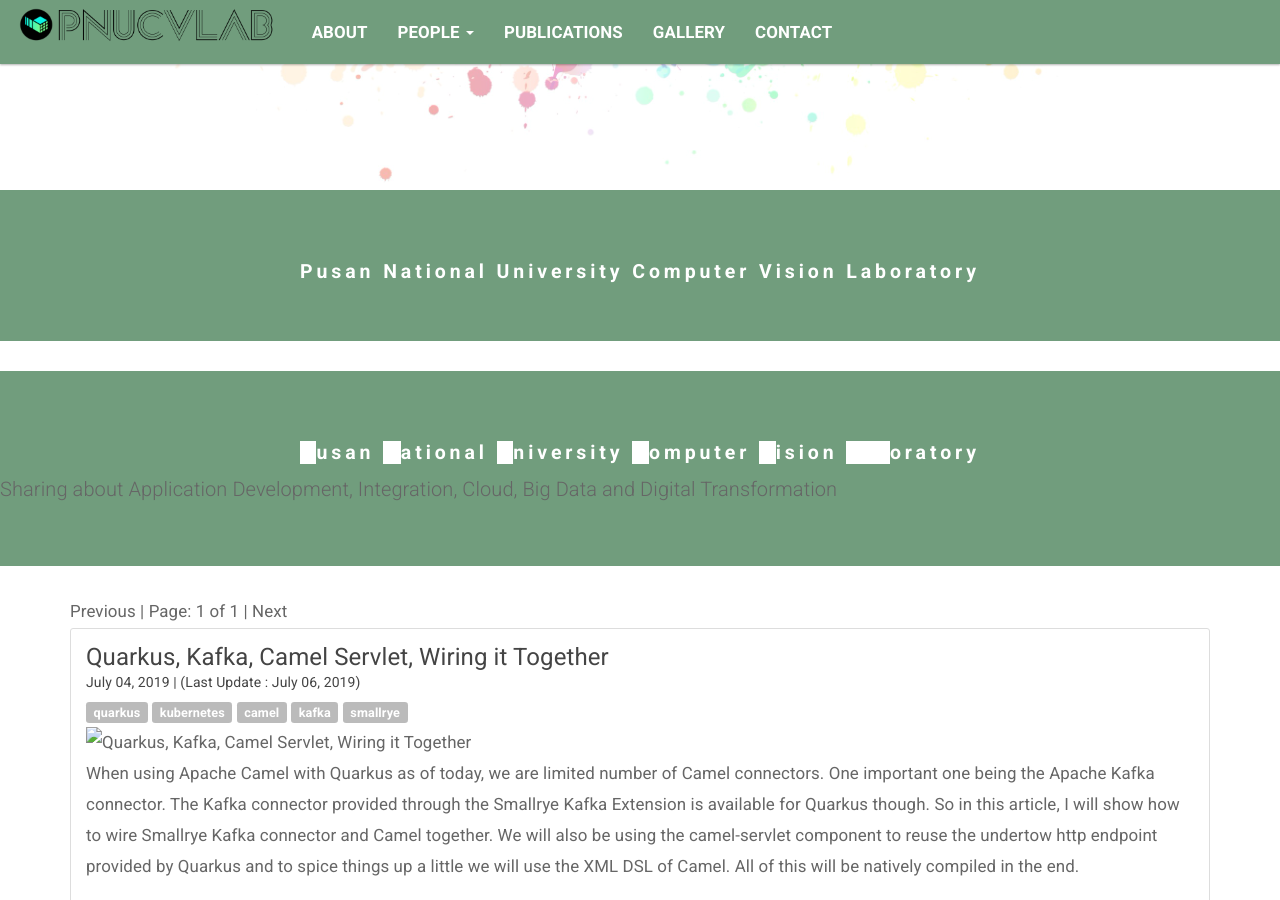
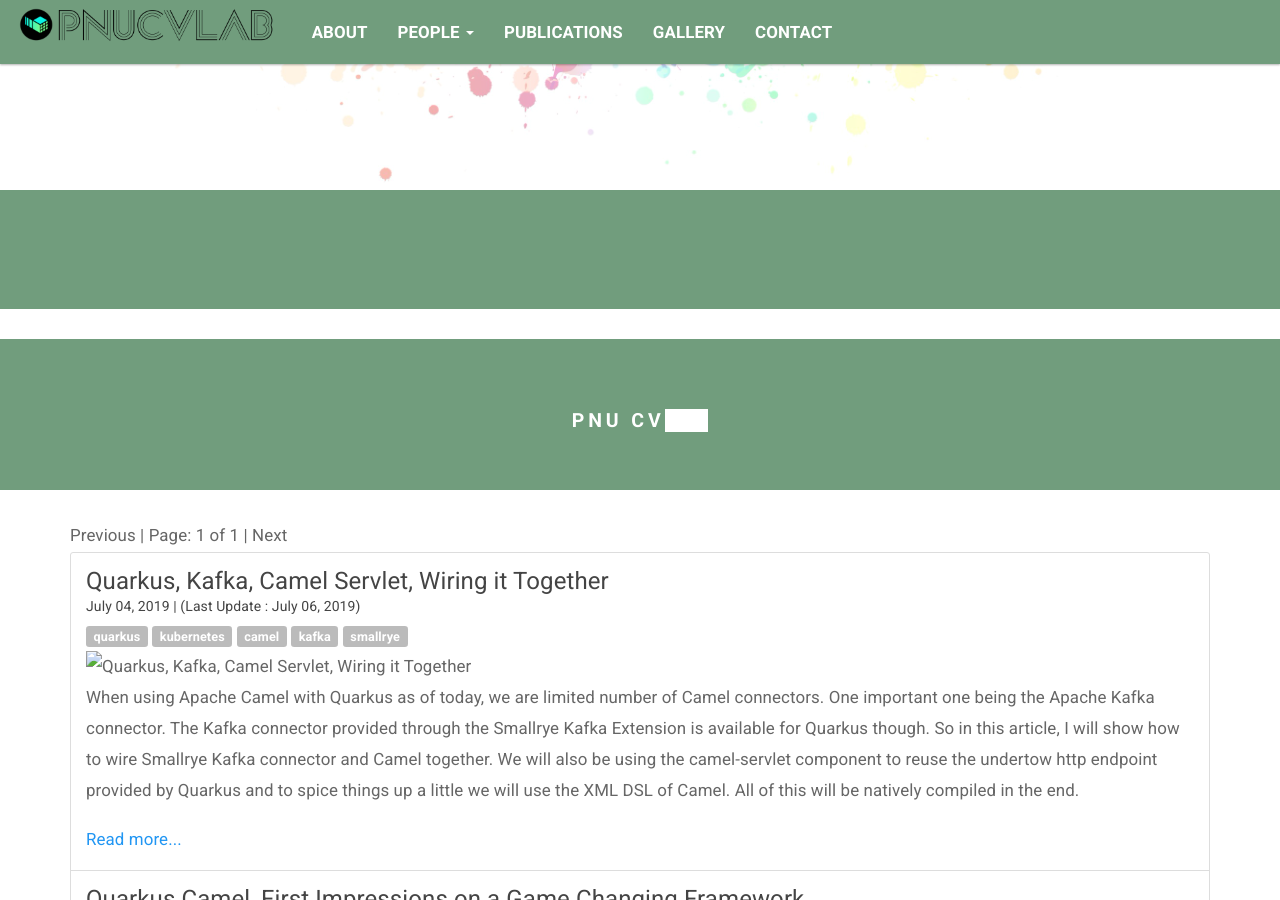
Before and after one commit to pnucvlab/pnucvlab.github.io, a Jekyll site: the page built from index.html, in a window 1280 px wide and 900 px high, scrolled down 410 px. Built offline with Jekyll 4.4.1, drawn with Linux system fonts in a browser that asks for light colours; the list of posts is cut into pages by our own code; some of the changed lines change nothing that is shown.

Commit message:
big change

```diff
--- a/_includes/head.html
+++ b/_includes/head.html
@@ -1,85 +1,12 @@
 <head>
   <meta charset="utf-8">
-  <meta name="viewport" content="width=device-width, initial-scale=1.0" >
+  <meta name="viewport" content="width=device-width, initial-scale=1.0" />
   <link rel="shortcut icon" type="image/png" href="/icon.png" />
 
-  <meta name="twitter:card" content="summary_large_image">
-  <meta name="twitter:site" content="@koint">
-  <meta name="twitter:creator" content="@koint">
-
   <!-- SEO stuff -->
-  <title>{{site.title}}</title>
-  <meta property="og:title" content="{{page.title}}" />
-  <meta name="twitter:title" content="{{page.title}}">
-
-
-  {% if page.description %}
-	  <meta name="description" content="{{page.description}}" />
-	  <meta property="og:description" content="{{page.description}}" />
-	  <meta name="twitter:description" content="{{page.description}}">
-
-  {% else %}
-	  <meta name="description" content="{{page.excerpt | strip_html | strip}}" />
-	  <meta property="og:description" content="{{page.excerpt | strip_html| strip}}" />
-	  <meta name="twitter:description" content="{{page.excerpt | strip_html| strip}}">
-  {% endif %}
-  <link rel="canonical" href="{{site.url}}{{page.url}}" />
-  <meta property="og:url" content="{{site.url}}{{page.url}}" />
-  <meta name="twitter:url" content="{{site.url}}{{page.url}}">
-
-  <meta property="og:site_name" content="{{site.name}}" />
-  <meta property="og:image" content="{{site.url}}/assets/images/{{page.id}}/top.jpg" />
-  <meta name="twitter:image" content="{{site.url}}/assets/images/{{page.id}}/top.jpg">
-
-  {% if page.id %} <!-- if it's an article -->
-  <meta property="og:type" content="article" />
-  <meta property="article:published_time" content="{{ page.published | date_to_xmlschema }}" />
-  <meta property="article:modified_time" content="{{ page.date | date_to_xmlschema }}" />
-
-  <meta content="{{site.author}}" property="article:author">
-
-  {% if page.categories %}
-	  {% for category in page.categories limit:1 %}
-	  <meta content="{{ category }}" property="article:section">
-	  {% endfor %}
-  {% endif %}
-
-  {% if page.tags %}
-	  {% for tag in page.tags %}
-	  <meta content="{{ tag }}" property="article:tag">
-	  {% endfor %}
-  {% endif %}
-
-    <script type="application/ld+json">
-{"@context": "http://schema.org",
-"@type": "BlogPosting",
-"headline": "{{page.title}}",
-"datePublished": "{{ page.published | date_to_xmlschema }}",
-  {% if page.description %}
-"description": "{{page.description}}",
-  {% else %}
-"description": "{{page.excerpt | strip_html}}",
-  {% endif %}
-"url": "{{site.url}}{{page.url}}"}</script>
-
-  {% else %} <!-- its not an article -->
-  	<meta property="og:type" content="website" />
-
-  	    <script type="application/ld+json">
-{"@context": "http://schema.org",
-"@type": "WebSite",
-"headline": "{{page.title}}",
-  {% if page.description %}
-"description": "{{page.description}}",
-  {% else %}
-"description": "{{page.excerpt | strip_html}}",
-  {% endif %}
-"url": "{{site.url}}{{page.url}}"}</script>
-  {% endif %}
-
-  <link rel="author" href="{{site.author}}"/>
-
-   <!-- End SEO stuff -->
+  <title>{{ page.title | default: site.title }}</title>
+  <link rel="canonical" href="{{ site.url }}{{ page.url }}" />
+  <!-- End SEO stuff -->
 
   <link rel="stylesheet" href="{{ '/assets/css/bootstrap.min.css' | relative_url }}" />
   <link rel="stylesheet" href="{{ '/assets/css/font-awesome/css/font-awesome.min.css' | relative_url }}" />
@@ -88,5 +15,4 @@
 
   <script src="/assets/js/jquery.min.js"></script>
   <script src="/assets/js/bootstrap.min.js"></script>
-
 </head>
--- a/_layouts/default.html
+++ b/_layouts/default.html
@@ -4,35 +4,33 @@
 <body>
   {% include header.html %}
 
-  {%- if page.url == "/" or page.url == "/index.html" and page.title -%}
-    {%- assign styled = page.title
-        | replace: "Lab",        "<span class='highlight'>Lab</span>"
-        | replace: "Pusan",      "<span class='highlight'>P</span>usan"
-        | replace: "National",   "<span class='highlight'>N</span>ational"
+  {% if page.url == "/" or page.url == "/index.html" %}
+    {% assign styled = site.title
+      | replace: "Lab", "<span class='highlight'>Lab</span>"
+      | replace: "Pusan", "<span class='highlight'>P</span>usan"
+      | replace: "National", "<span class='highlight'>N</span>ational"
       | replace: "University", "<span class='highlight'>U</span>niversity"
-        | replace: "Computer",   "<span class='highlight'>C</span>omputer"
-        | replace: "Vision",     "<span class='highlight'>V</span>ision"
-    -%}
+      | replace: "Computer", "<span class='highlight'>C</span>omputer"
+      | replace: "Vision", "<span class='highlight'>V</span>ision"
+    %}
 
     <div class="jumbotron">
       <h1 class="jumbotron-title">{{ styled | raw }}</h1>
-      {% if page.description %}
-        <p class="lead">{{ page.description }}</p>
+    </div>
   {% endif %}
-    </div>
-  {%- endif -%}
 
   <div class="container">
 
     {% if page.id %}
       <p>
         <strong>{{ page.published | date: '%B %d, %Y' }}</strong>
-      ( last updated : {{ page.date | date: '%B %d, %Y' }} )
+        (last updated: {{ page.date | date: '%B %d, %Y' }})
         <br>
         {% for tag in page.tags %}
           <a class="label label-default" href="/tags/#{{ tag | slugify }}">{{ tag }}</a>
         {% endfor %}
       </p>
+
       {% if page.github %}
         <p>
           <a href="{{ page.github }}" class="btn btn-default">
@@ -40,7 +38,9 @@
           </a>
         </p>
       {% endif %}
+
       <hr>
+
       <h1>Abstract</h1>
     {% endif %}
 
@@ -48,16 +48,22 @@
 
     {% if page.id %}
       <p>
-      Originally published {{ page.published | date: '%B %d, %Y' }}<br>
+        Originally published {{ page.published | date: '%B %d, %Y' }}
+        <br>
         Latest update {{ page.date | date: '%B %d, %Y' }}
       </p>
 
-    <p><strong>Related posts :</strong></p>
+      <p>
+        <strong>Related posts :</strong>
+      </p>
+
       <ul>
         {% for allpost in site.posts %}
           {% for tag in page.tags %}
             {% if allpost.tags contains tag and allpost.id != page.id %}
-            <li><a href="{{ allpost.url }}">{{ allpost.title }}</a></li>
+              <li>
+                <a href="{{ allpost.url }}">{{ allpost.title }}</a>
+              </li>
               {% break %}
             {% endif %}
           {% endfor %}
--- a/index.html
+++ b/index.html
@@ -1,8 +1,5 @@
 ---
 layout: default
-title: Pusan National University Computer Vision Laboratory
-description: Sharing about Application Development, Integration, Cloud, Big Data and Digital Transformation
-comments: false
 ---
 
 <!-- Pagination links -->
```
Lines whose indentation alone changed are shown as unchanged.
